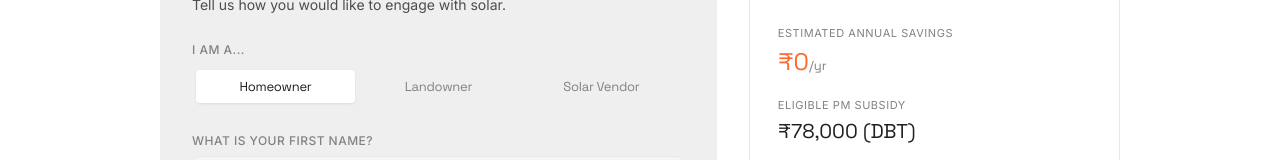
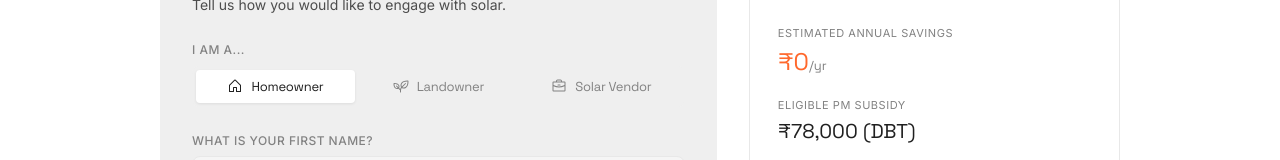
Before and after one commit to abubakarop461-bit/2026_OutgrowX, a React (Vite) app: page /onboarding in a window 1280 px wide. Shown: the part 192-352 px from the top of the page. Built offline with nearby package versions, Linux system fonts and the light colour scheme; sample sign-in values are in the browser's storage.

Commit message:
feat: add House, Plant, and Briefcase icons inside Onboarding role toggle buttons

```diff
--- a/src/pages/Onboarding/Onboarding.tsx
+++ b/src/pages/Onboarding/Onboarding.tsx
@@ -262,8 +262,14 @@ const Onboarding: React.FC = () => {
                             update('companyName', '');
                           }
                         }}
+                        style={{ display: 'inline-flex', alignItems: 'center', gap: '8px', justifyContent: 'center' }}
                       >
-                        {opt === 'Homeowner' ? strings.homeowner : opt === 'Landowner' ? strings.landowner : strings.solarVendor}
+                        {opt === 'Homeowner' && <House size={16} />}
+                        {opt === 'Landowner' && <Plant size={16} />}
+                        {opt === 'Solar Vendor' && <Briefcase size={16} />}
+                        <span>
+                          {opt === 'Homeowner' ? strings.homeowner : opt === 'Landowner' ? strings.landowner : strings.solarVendor}
+                        </span>
                       </button>
                     ))}
                   </div>
```
